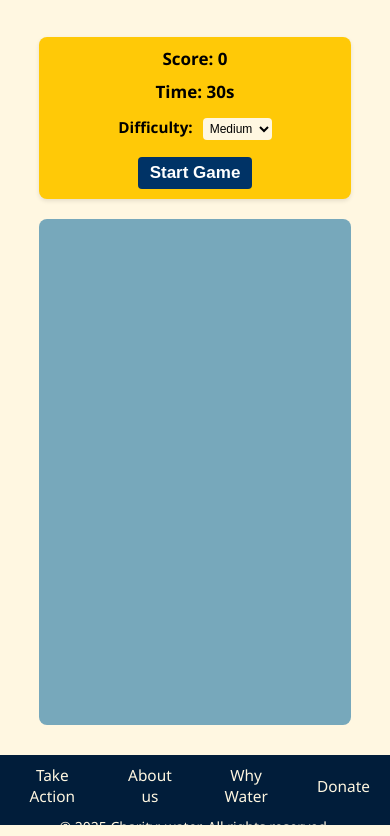
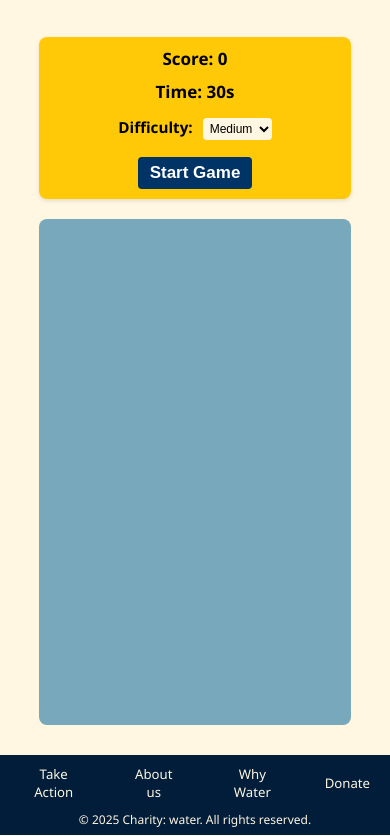
Before and after one commit to darcylo21/final-water-drop-game, a plain HTML site: page index.html in a window 390 px wide. Shown: the part 123-959 px from the top of the page. Drawn offline with nearby package versions, Linux system fonts and the light colour scheme; a web font is replaced by a local one.

Commit message:
Add custom footer styles for improved layout and readability

```diff
--- a/styles.css
+++ b/styles.css
@@ -276,4 +276,10 @@ body {
         padding: 6px 12px;
     }
 
+    .custom-footer {
+      margin-top: 30px;
+      font-size: 12px;
+      width: 100%;
+      height: 80px;
+    }
 }
```
